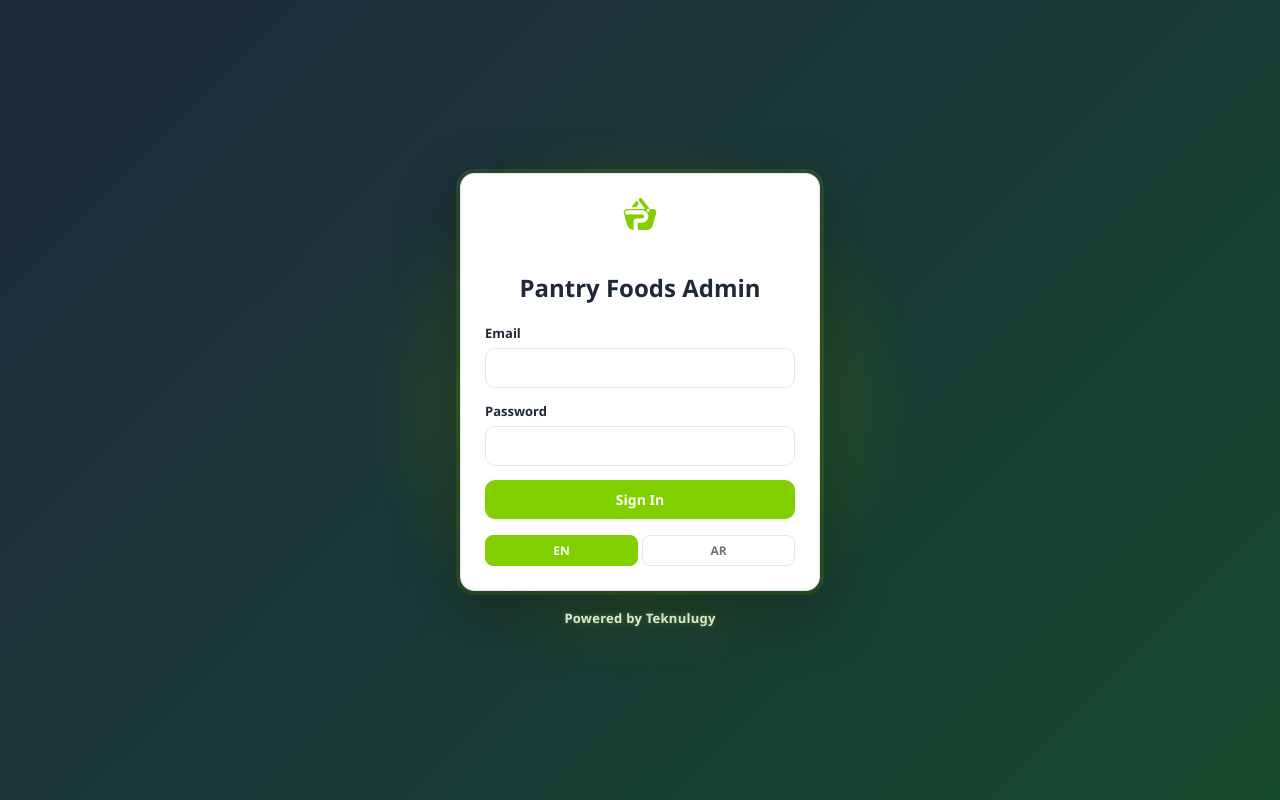
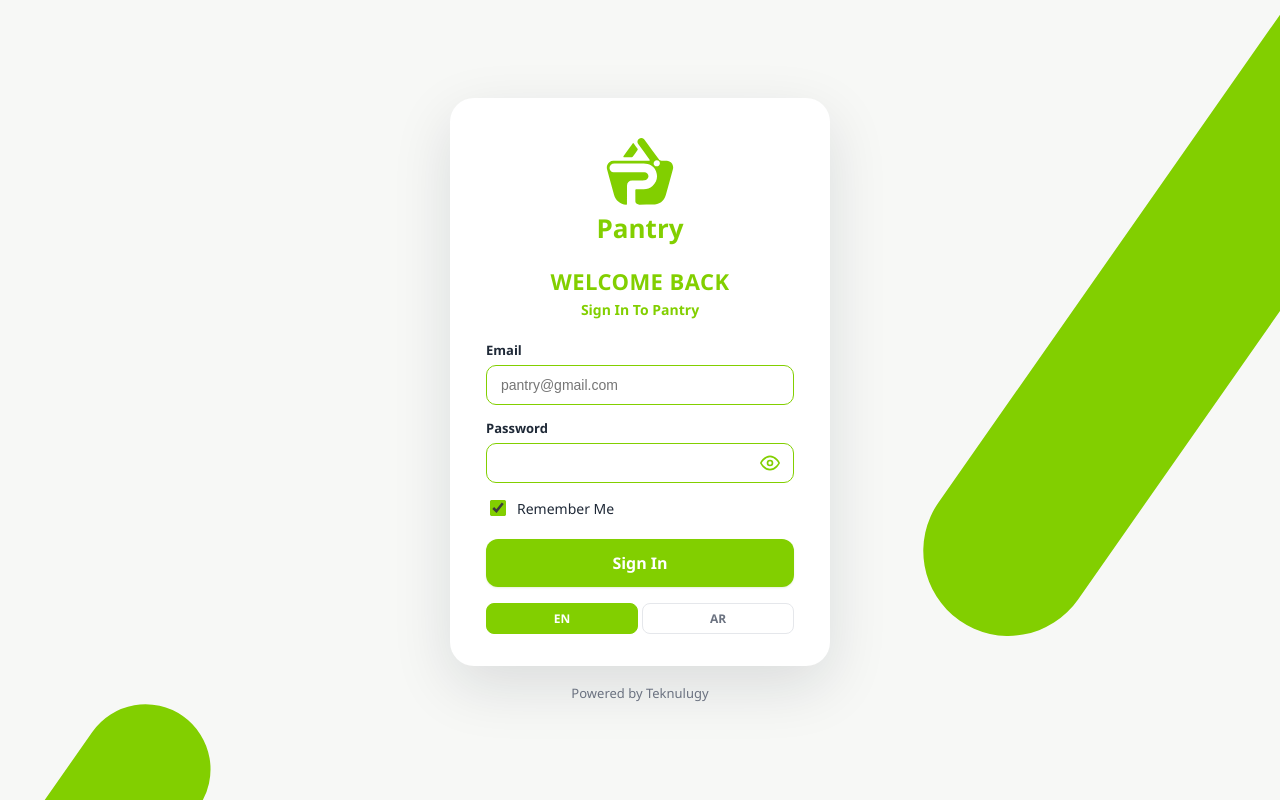
Before and after one commit to Eslamatef1992/Pantry-admin, a React (Vite) app: page /login in a window 1280 px wide. Built offline with nearby package versions, Linux system fonts and the light colour scheme; no server answers.

Commit message:
Redesign admin login page to match new light UI with ribbons and remember-me

```diff
--- a/src/api/axios.js
+++ b/src/api/axios.js
@@ -5,7 +5,7 @@ const api = axios.create({
 });
 
 api.interceptors.request.use((config) => {
-  const token = localStorage.getItem('admin_token');
+  const token = localStorage.getItem('admin_token') || sessionStorage.getItem('admin_token');
   if (token) config.headers.Authorization = `Bearer ${token}`;
   return config;
 });
@@ -15,6 +15,7 @@ api.interceptors.response.use(
   (err) => {
     if (err.response?.status === 401) {
       localStorage.removeItem('admin_token');
+      sessionStorage.removeItem('admin_token');
       if (!window.location.pathname.includes('/login')) window.location.href = '/login';
     }
     return Promise.reject(err);
--- a/src/i18n/locales/ar.json
+++ b/src/i18n/locales/ar.json
@@ -26,7 +26,10 @@
     "password": "كلمة المرور",
     "sign_in": "تسجيل الدخول",
     "failed": "فشل تسجيل الدخول",
-    "powered_by": "بدعم من Teknulugy"
+    "powered_by": "بدعم من Teknulugy",
+    "welcome_back": "مرحبًا بعودتك",
+    "subtitle": "تسجيل الدخول إلى Pantry",
+    "remember_me": "تذكرني"
   },
   "common": {
     "save": "حفظ",
--- a/src/i18n/locales/en.json
+++ b/src/i18n/locales/en.json
@@ -26,7 +26,10 @@
     "password": "Password",
     "sign_in": "Sign In",
     "failed": "Login failed",
-    "powered_by": "Powered by Teknulugy"
+    "powered_by": "Powered by Teknulugy",
+    "welcome_back": "Welcome Back",
+    "subtitle": "Sign In To Pantry",
+    "remember_me": "Remember Me"
   },
   "common": {
     "save": "Save",
--- a/src/pages/Login.jsx
+++ b/src/pages/Login.jsx
@@ -3,6 +3,21 @@ import { useNavigate } from 'react-router-dom';
 import { useTranslation } from 'react-i18next';
 import { useAuth } from '../context/AuthContext';
 import LanguageSwitcher from '../components/LanguageSwitcher';
+
+const EyeIcon = () => (
+  <svg width="20" height="20" viewBox="0 0 24 24" fill="none" stroke="currentColor" strokeWidth="2" strokeLinecap="round" strokeLinejoin="round">
+    <path d="M1 12s4-8 11-8 11 8 11 8-4 8-11 8-11-8-11-8Z" />
+    <circle cx="12" cy="12" r="3" />
+  </svg>
+);
+
+const EyeOffIcon = () => (
+  <svg width="20" height="20" viewBox="0 0 24 24" fill="none" stroke="currentColor" strokeWidth="2" strokeLinecap="round" strokeLinejoin="round">
+    <path d="M9.9 4.24A10.94 10.94 0 0 1 12 4c7 0 11 8 11 8a18.5 18.5 0 0 1-2.16 3.19m-3.06 2.6A10.94 10.94 0 0 1 12 20c-7 0-11-8-11-8a18.5 18.5 0 0 1 4.22-5.94" />
+    <path d="M14.12 14.12a3 3 0 1 1-4.24-4.24" />
+    <line x1="1" y1="1" x2="23" y2="23" />
+  </svg>
+);
 
 const Login = () => {
   const { t } = useTranslation();
@@ -10,13 +25,15 @@ const Login = () => {
   const navigate = useNavigate();
   const [email, setEmail] = useState('');
   const [password, setPassword] = useState('');
+  const [remember, setRemember] = useState(true);
+  const [showPassword, setShowPassword] = useState(false);
   const [error, setError] = useState('');
 
   const handleSubmit = async (e) => {
     e.preventDefault();
     setError('');
     try {
-      await login(email, password);
+      await login(email, password, remember);
       navigate('/');
     } catch (err) {
       setError(err.response?.data?.message || t('login.failed'));
@@ -25,29 +42,68 @@ const Login = () => {
 
   return (
     <div className="login-page">
-      <div className="login-glow" />
+      <div className="login-ribbon login-ribbon-1" />
+      <div className="login-ribbon login-ribbon-2" />
+
       <div className="login-stack">
-        <form onSubmit={handleSubmit} className="card" style={{ width: 360 }}>
-          <div style={{ textAlign: 'center', marginBottom: 16 }}>
-            <img src="/logo-colored.svg" alt="Pantry" style={{ height: 48 }} />
-            <h2>{t('login.title')}</h2>
+        <form onSubmit={handleSubmit} className="login-card">
+          <div className="login-brand">
+            <img src="/logo-icon.svg" alt="Pantry" className="login-logo" />
+            <div className="login-wordmark">Pantry</div>
           </div>
+
+          <h2 className="login-welcome">{t('login.welcome_back')}</h2>
+          <p className="login-subtitle">{t('login.subtitle')}</p>
+
           <div className="form-group">
             <label>{t('login.email')}</label>
-            <input type="email" required value={email} onChange={(e) => setEmail(e.target.value)} />
+            <input
+              type="email"
+              required
+              value={email}
+              onChange={(e) => setEmail(e.target.value)}
+              placeholder="pantry@gmail.com"
+              className="login-input"
+            />
           </div>
+
           <div className="form-group">
             <label>{t('login.password')}</label>
-            <input type="password" required value={password} onChange={(e) => setPassword(e.target.value)} />
+            <div className="login-password-wrap">
+              <input
+                type={showPassword ? 'text' : 'password'}
+                required
+                value={password}
+                onChange={(e) => setPassword(e.target.value)}
+                className="login-input"
+              />
+              <button
+                type="button"
+                className="login-eye-btn"
+                onClick={() => setShowPassword((s) => !s)}
+                aria-label={showPassword ? 'Hide password' : 'Show password'}
+              >
+                {showPassword ? <EyeOffIcon /> : <EyeIcon />}
+              </button>
+            </div>
           </div>
+
+          <label className="login-remember">
+            <input type="checkbox" checked={remember} onChange={(e) => setRemember(e.target.checked)} />
+            {t('login.remember_me')}
+          </label>
+
           {error && <p className="error-text">{error}</p>}
-          <button type="submit" className="btn" style={{ width: '100%' }}>
+
+          <button type="submit" className="btn login-submit">
             {t('login.sign_in')}
           </button>
+
           <div style={{ marginTop: 16, textAlign: 'center' }}>
             <LanguageSwitcher />
           </div>
         </form>
+
         <div className="login-powered">{t('login.powered_by')}</div>
       </div>
     </div>
--- a/src/styles/index.css
+++ b/src/styles/index.css
@@ -658,7 +658,7 @@ tbody tr:hover {
   }
 }
 
-/* Login page: animated gradient background + glow, not a flat white page */
+/* Login page: light background with brand-green diagonal ribbon accents */
 .login-page {
   min-height: 100vh;
   display: flex;
@@ -666,32 +666,31 @@ tbody tr:hover {
   justify-content: center;
   position: relative;
   overflow: hidden;
-  background: linear-gradient(135deg, #0f172a 0%, #1e293b 45%, #14532d 100%);
-  background-size: 220% 220%;
-  animation: login-bg-shift 14s ease infinite;
+  background: var(--color-bg-alt);
   padding: 20px;
 }
 
-@keyframes login-bg-shift {
-  0% { background-position: 0% 50%; }
-  50% { background-position: 100% 50%; }
-  100% { background-position: 0% 50%; }
-}
-
-.login-glow {
+.login-ribbon {
   position: absolute;
-  width: 560px;
-  height: 560px;
-  border-radius: 50%;
-  background: radial-gradient(circle, rgba(130, 207, 0, 0.45) 0%, rgba(130, 207, 0, 0) 70%);
-  filter: blur(6px);
-  animation: login-glow-pulse 4.5s ease-in-out infinite;
+  background: var(--color-primary);
+  border-radius: 999px;
   z-index: 0;
 }
 
-@keyframes login-glow-pulse {
-  0%, 100% { transform: scale(0.9); opacity: 0.65; }
-  50% { transform: scale(1.15); opacity: 1; }
+.login-ribbon-1 {
+  width: 170px;
+  height: 1100px;
+  top: -380px;
+  right: -80px;
+  transform: rotate(35deg);
+}
+
+.login-ribbon-2 {
+  width: 130px;
+  height: 620px;
+  bottom: -480px;
+  left: -60px;
+  transform: rotate(35deg);
 }
 
 .login-stack {
@@ -702,28 +701,116 @@ tbody tr:hover {
   align-items: center;
 }
 
-.login-stack .card {
-  box-shadow: 0 20px 60px rgba(0, 0, 0, 0.35), var(--glow-primary);
+.login-card {
+  width: 380px;
+  max-width: 100%;
+  background: var(--color-bg);
+  border-radius: 24px;
+  padding: 40px 36px 32px;
+  box-shadow: 0 20px 60px rgba(17, 24, 39, 0.12);
+}
+
+.login-brand {
+  display: flex;
+  flex-direction: column;
+  align-items: center;
+  margin-bottom: 20px;
+}
+
+.login-logo {
+  height: 68px;
+  width: auto;
+}
+
+.login-wordmark {
+  margin-top: 4px;
+  font-size: 26px;
+  font-weight: 700;
+  color: var(--color-primary);
+}
+
+.login-welcome {
+  margin: 0 0 4px;
+  text-align: center;
+  font-size: 22px;
+  font-weight: 800;
+  letter-spacing: 0.02em;
+  color: var(--color-primary);
+  text-transform: uppercase;
+}
+
+.login-subtitle {
+  margin: 0 0 22px;
+  text-align: center;
+  font-size: 14px;
+  font-weight: 600;
+  color: var(--color-primary);
+}
+
+.login-input {
+  border-color: var(--color-primary) !important;
+}
+
+.login-password-wrap {
+  position: relative;
+}
+
+.login-password-wrap .login-input {
+  padding-inline-end: 40px;
+}
+
+.login-eye-btn {
+  position: absolute;
+  top: 50%;
+  inset-inline-end: 10px;
+  transform: translateY(-50%);
+  background: none;
+  border: none;
+  padding: 4px;
+  display: flex;
+  align-items: center;
+  justify-content: center;
+  color: var(--color-primary);
+  cursor: pointer;
+}
+
+.login-remember {
+  display: flex;
+  align-items: center;
+  gap: 8px;
+  font-size: 14px;
+  color: var(--color-text);
+  margin: 4px 0 20px;
+  cursor: pointer;
+}
+
+.login-remember input[type='checkbox'] {
+  width: 16px;
+  height: 16px;
+  accent-color: var(--color-primary);
+  cursor: pointer;
+}
+
+.login-submit {
+  width: 100%;
+  padding: 13px;
+  font-size: 16px;
+  font-weight: 700;
+  border-radius: 12px;
 }
 
 .login-powered {
   margin-top: 18px;
   font-size: 13px;
-  font-weight: 600;
-  letter-spacing: 0.02em;
-  color: rgba(255, 255, 255, 0.85);
-  animation: login-powered-glow 2.6s ease-in-out infinite;
+  color: var(--color-muted);
 }
 
-@keyframes login-powered-glow {
-  0%, 100% { text-shadow: 0 0 4px rgba(130, 207, 0, 0.35); }
-  50% { text-shadow: 0 0 16px rgba(130, 207, 0, 0.95), 0 0 6px rgba(130, 207, 0, 0.7); }
-}
-
-@media (prefers-reduced-motion: reduce) {
-  .login-page,
-  .login-glow,
-  .login-powered {
-    animation: none;
+@media (max-width: 480px) {
+  .login-ribbon-1,
+  .login-ribbon-2 {
+    opacity: 0.6;
+  }
+  .login-card {
+    padding: 32px 24px 24px;
   }
 }
```
Also changed, not shown: src/context/AuthContext.jsx (+12 -4 lines), public/logo-icon.svg (added).
